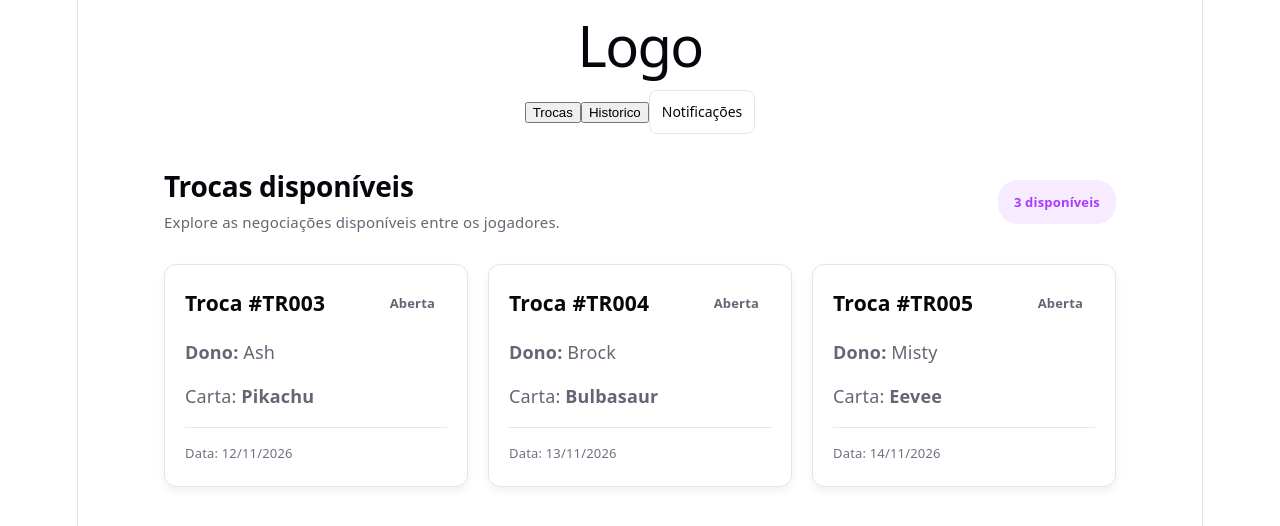
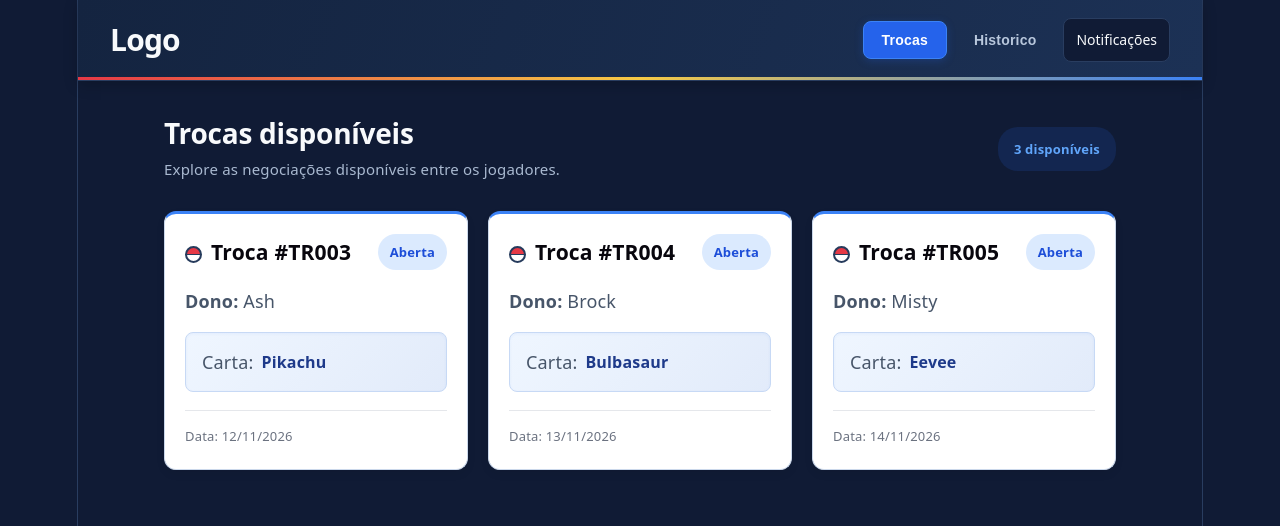
Before and after one commit to S03-2026-2/Visualizacao_de_trocas, a React (Vite) app in the folder app/: page / in a window 1280 px wide. Shown: the top 526 px of the page. Built offline with nearby package versions, Linux system fonts and the light colour scheme.

Commit message:
feat(view): atualiza identidade visual da interface de trocas

```diff
--- /dev/null
+++ b/app/src/App.css
@@ -0,0 +1,118 @@
+
+/* Cabeçalho principal */
+
+.app {
+  width: 100%;
+  min-height: 100vh;
+  display: flex;
+  flex-direction: column;
+}
+
+.topbar {
+  width: 100%;
+  background: #172746;
+  border-bottom: 1px solid #293d60;
+  padding: 18px 32px;
+  box-sizing: border-box;
+  box-shadow: 0 3px 12px rgba(0, 0, 0, 0.18);
+}
+
+.topbar {
+  background: linear-gradient(110deg, #142440, #1c3155);
+  position: relative;
+  box-shadow: 0 4px 14px rgba(0, 0, 0, 0.2);
+}
+
+.topbar::after {
+  content: '';
+  position: absolute;
+  bottom: 0;
+  left: 0;
+  width: 100%;
+  height: 3px;
+  background: linear-gradient(
+    90deg,
+    #e63946 0%,
+    #f6c945 50%,
+    #3b82f6 100%
+  );
+}
+
+.topbar_content {
+  max-width: 1100px;
+  margin: 0 auto;
+  display: flex;
+  align-items: center;
+  justify-content: space-between;
+  gap: 24px;
+}
+
+.topbar_content h1 {
+  margin: 0;
+  color: #f8fafc;
+  font-size: 30px;
+  font-weight: 750;
+  letter-spacing: -0.8px;
+}
+
+/* Navegação */
+
+.navigation {
+  display: flex;
+  align-items: center;
+  gap: 8px;
+}
+
+.nav-item {
+  padding: 10px 18px;
+  border: 1px solid transparent;
+  border-radius: 8px;
+  background: transparent;
+  color: #b8c7dc;
+  font-size: 14px;
+  font-weight: 600;
+  cursor: pointer;
+  transition: 0.2s ease;
+  letter-spacing: 0.2px;
+}
+
+.nav-item:hover {
+  background: rgba(96, 165, 250, 0.1);
+  color: #ffffff;
+}
+
+.nav-item.active {
+  background: #2563eb;
+  color: #ffffff;
+  border-color: #3b82f6;
+  box-shadow: 0 2px 8px rgba(37, 99, 235, 0.25);
+}
+
+/* Área principal */
+
+.app main {
+  flex: 1;
+  width: 100%;
+}
+
+/* Responsividade */
+
+@media (max-width: 600px) {
+  .topbar {
+    padding: 16px;
+  }
+
+  .topbar_content {
+    flex-direction: column;
+    gap: 14px;
+  }
+
+  .topbar_content h1 {
+    font-size: 26px;
+  }
+
+  .navigation {
+    width: 100%;
+    justify-content: center;
+  }
+}
--- a/app/src/App.tsx
+++ b/app/src/App.tsx
@@ -2,6 +2,7 @@ import { useState } from 'react'
 import Notificacoes from './pages/Notification/Notificacoes'
 import Historico from './pages/Historico/Historico'
 import Trocas from './pages/Trocas/Trocas'
+import './App.css'
 
 const pages = [
   { id: 'Trocas', label: 'Trocas' },
--- a/app/src/components/TrocaCard.css
+++ b/app/src/components/TrocaCard.css
@@ -8,12 +8,33 @@
   display: flex;
   flex-direction: column;
   gap: 18px;
+  border: 1px solid #cbd8eb;
+  border-top: 3px solid #3b82f6;
+  transition: transform 0.2s ease, box-shadow 0.2s ease;
 }
 
 .troca-card-header {
   display: flex;
   justify-content: space-between;
   align-items: center;
+}
+
+.troca-card-header h3::before {
+  content: '';
+  display: inline-block;
+  width: 17px;
+  height: 17px;
+  margin-right: 9px;
+  vertical-align: -3px;
+  border: 2px solid #263b5c;
+  border-radius: 50%;
+  background: linear-gradient(
+    to bottom,
+    #e63946 0 43%,
+    #263b5c 43% 57%,
+    #ffffff 57% 100%
+  );
+  box-sizing: border-box;
 }
 
 .troca-card-header h3 {
@@ -28,19 +49,14 @@
   font-weight: 600;
 }
 
-.troca-status.disponível {
-  background: #e0f2fe;
-  color: #0369a1;
+.troca-status.aberta {
+  background: #dbeafe;
+  color: #1d4ed8;
 }
 
-.troca-status.aceita {
+.troca-status.concluida {
   background: #dcfce7;
   color: #15803d;
-}
-
-.troca-status.recusada {
-  background: #fee2e2;
-  color: #b91c1c;
 }
 
 .troca-status.cancelada {
@@ -48,42 +64,32 @@
   color: #4b5563;
 }
 
-.troca-jogadores {
+.troca-jogador {
   display: flex;
   flex-direction: column;
   gap: 6px;
-  color: #4b5563;
+  color: #475569;
 }
 
-.troca-cartas {
+.troca-jogador p {
+  margin: 0;
+}
+
+.carta-leilao {
   display: flex;
   align-items: center;
-  justify-content: space-between;
-  gap: 12px;
-  background: #f9fafb;
+  gap: 8px;
+  background: linear-gradient(135deg, #eff6ff, #e2ebfa);
+  border: 1px solid #c7d9f5;
   padding: 16px;
   border-radius: 8px;
+  color: #475569;
+  box-shadow: inset 0 1px 3px rgba(37, 99, 235, 0.06);
 }
 
-.troca-carta {
-  display: flex;
-  flex-direction: column;
-  gap: 6px;
-  flex: 1;
-}
-
-.troca-carta span {
-  font-size: 12px;
-  color: #6b7280;
-}
-
-.troca-carta strong {
-  color: #111827;
-}
-
-.troca-seta {
-  font-size: 24px;
-  color: #9333ea;
+.carta-leilao strong {
+  color: #1e3a8a;
+  font-size: 16px;
 }
 
 .troca-card-footer {
@@ -92,3 +98,8 @@
   font-size: 13px;
   color: #6b7280;
 }
+
+.troca-card:hover {
+  transform: translateY(-4px);
+  box-shadow: 0 9px 22px rgba(37, 99, 235, 0.16);
+}
--- a/app/src/components/TrocaCard.tsx
+++ b/app/src/components/TrocaCard.tsx
@@ -20,7 +20,7 @@ function TrocaCard({
         <article className='troca-card'>
             <header className='troca-card-header'>
                 <h3>Troca #{idTroca}</h3>
-                <span className={`troca-status ${status.toLocaleLowerCase}`}>
+                <span className={`troca-status ${status.toLocaleLowerCase()}`}>
                     {status}
                 </span>
             </header>
--- a/app/src/index.css
+++ b/app/src/index.css
@@ -1,15 +1,16 @@
 :root {
-  --text: #6b6375;
-  --text-h: #08060d;
-  --bg: #fff;
-  --border: #e5e4e7;
-  --code-bg: #f4f3ec;
-  --accent: #aa3bff;
-  --accent-bg: rgba(170, 59, 255, 0.1);
-  --accent-border: rgba(170, 59, 255, 0.5);
-  --social-bg: rgba(244, 243, 236, 0.5);
+  --text: #a9b9d0;
+  --text-h: #f8fafc;
+  --bg: #101b35;
+  --border: #293d60;
+  --code-bg: #1b2b49;
+  --accent: #60a5fa;
+  --accent-bg: rgba(37, 99, 235, 0.15);
+  --accent-border: rgba(96, 165, 250, 0.5);
+  --social-bg: rgba(30, 58, 100, 0.5);
   --shadow:
-    rgba(0, 0, 0, 0.1) 0 10px 15px -3px, rgba(0, 0, 0, 0.05) 0 4px 6px -2px;
+    rgba(0, 0, 0, 0.3) 0 10px 15px -3px,
+    rgba(0, 0, 0, 0.15) 0 4px 6px -2px;
 
   --sans: system-ui, 'Segoe UI', Roboto, sans-serif;
   --heading: system-ui, 'Segoe UI', Roboto, sans-serif;
@@ -17,7 +18,7 @@
 
   font: 18px/145% var(--sans);
   letter-spacing: 0.18px;
-  color-scheme: light dark;
+  color-scheme: dark;
   color: var(--text);
   background: var(--bg);
   font-synthesis: none;
@@ -30,24 +31,8 @@
   }
 }
 
-@media (prefers-color-scheme: dark) {
-  :root {
-    --text: #9ca3af;
-    --text-h: #f3f4f6;
-    --bg: #16171d;
-    --border: #2e303a;
-    --code-bg: #1f2028;
-    --accent: #c084fc;
-    --accent-bg: rgba(192, 132, 252, 0.15);
-    --accent-border: rgba(192, 132, 252, 0.5);
-    --social-bg: rgba(47, 48, 58, 0.5);
-    --shadow:
-      rgba(0, 0, 0, 0.4) 0 10px 15px -3px, rgba(0, 0, 0, 0.25) 0 4px 6px -2px;
-  }
-
-  #social .button-icon {
-    filter: invert(1) brightness(2);
-  }
+#social .button-icon {
+  filter: invert(1) brightness(2);
 }
 
 #root {
--- a/app/src/pages/Trocas/Trocas.css
+++ b/app/src/pages/Trocas/Trocas.css
@@ -51,38 +51,6 @@
   gap: 20px;
 }
 
-/* Cards temporários enquanto TrocaCard não existe */
-.troca-card-temporario {
-  background: var(--bg);
-  border: 1px solid var(--border);
-  border-radius: 12px;
-  padding: 20px;
-  box-shadow: var(--shadow);
-  transition: transform 0.2s ease, box-shadow 0.2s ease;
-}
-
-.troca-card-temporario:hover {
-  transform: translateY(-3px);
-  box-shadow: 0 8px 20px rgba(0, 0, 0, 0.12);
-}
-
-.troca-card-temporario h3 {
-  margin: 0 0 15px;
-  color: var(--text-h);
-  font-size: 18px;
-  font-weight: 600;
-}
-
-.troca-card-temporario p {
-  margin: 0 0 8px;
-  color: var(--text);
-  font-size: 14px;
-  line-height: 1.5;
-}
-
-.troca-card-temporario p:last-child {
-  margin-bottom: 0;
-}
 
 /* Mensagem quando não existem trocas */
 .trocas-vazio {
@@ -105,6 +73,10 @@
     align-items: flex-start;
   }
 
+  .trocas-header p {
+    margin: 0;
+  }
+
   .trocas-header h2 {
     font-size: 24px;
   }
@@ -113,7 +85,7 @@
     grid-template-columns: 1fr;
   }
 
-  .troca-card-temporario {
+  .troca-card {
     padding: 16px;
   }
 }
```
Also changed, not shown: app/src/pages/Trocas/Trocas.tsx (line endings or trailing spaces).
